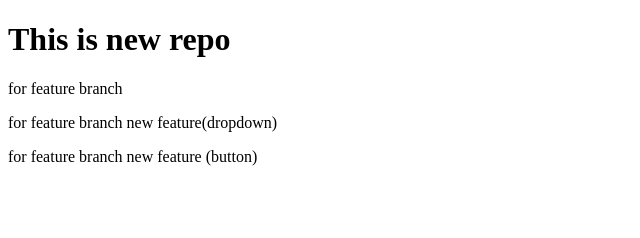
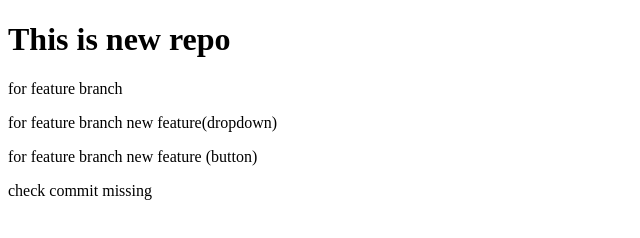
Before and after one commit to vishuvj/localRepo, a plain HTML site: page index.html in a window 1280 px wide. Shown: the whole page, without its empty margins (0-640 px from the left). Drawn offline with Linux system fonts and the light colour scheme.

Commit message:
check commit

```diff
--- a/index.html
+++ b/index.html
@@ -10,6 +10,7 @@
     <p>for feature branch</p>
     <p>for feature branch new feature(dropdown)</p>
     <p>for feature branch new feature (button)</button></p>
+    <p>check commit missing </p>
 </body>
 
 </html>
```
